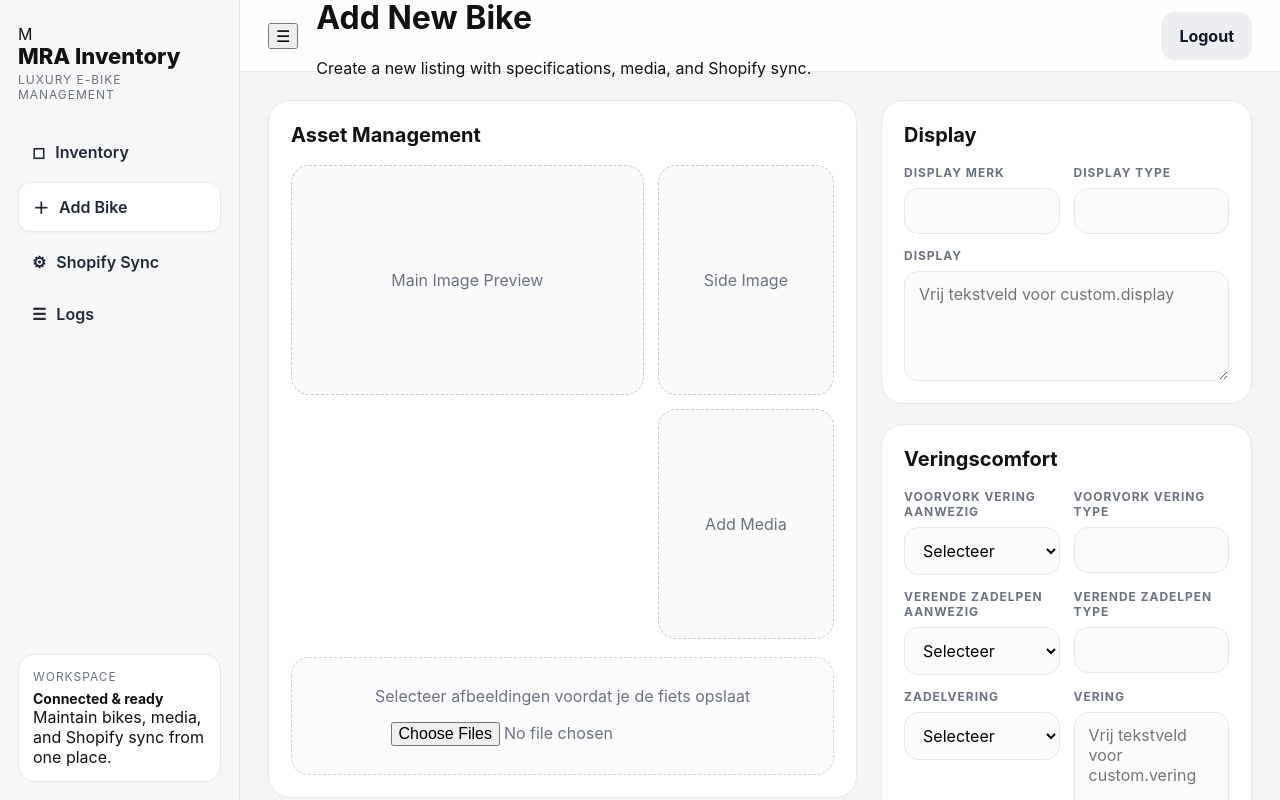
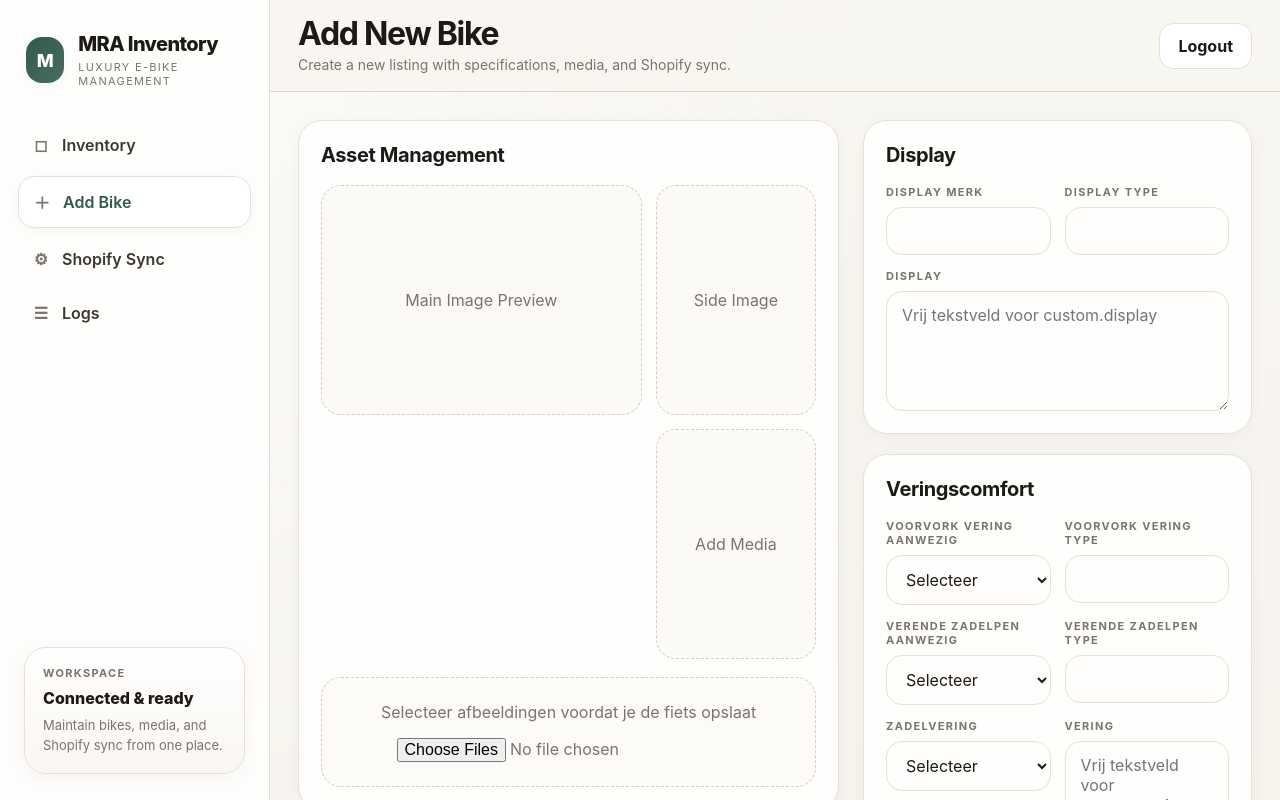
Before and after one commit to kenzy204/MRA-Inventory, a React app in the folder frontend/: page /bikes/new in a window 1280 px wide. Shown: the top 800 px of the page. Built offline with nearby package versions, Linux system fonts and the light colour scheme; no server answers; sample sign-in values are in the browser's storage; the HTML template or start-up script is replaced by a standard one.

Commit message:
Update index.css

```diff
--- a/frontend/src/index.css
+++ b/frontend/src/index.css
@@ -1,21 +1,38 @@
 :root {
-  --bg: #f4f5f7;
+  --bg: #f6f4ef;
+  --bg-soft: #fbfaf7;
   --panel: #ffffff;
-  --panel-2: #f9fafb;
-  --text: #101214;
-  --muted: #6b7280;
-  --border: #e5e7eb;
-  --black: #0b0b0c;
-  --success: #10b981;
-  --success-bg: #e7f8f1;
-  --warning: #f59e0b;
-  --warning-bg: #fff4dd;
-  --danger: #ef4444;
-  --danger-bg: #fdecec;
-  --info: #3b82f6;
-  --info-bg: #e8f1ff;
-  --sidebar-width: 240px;
-  --header-height: 72px;
+  --panel-2: #fcfbf8;
+  --text: #1d1a16;
+  --muted: #7b746b;
+  --muted-2: #9f988f;
+  --border: #e8e0d5;
+  --border-strong: #d8cdbf;
+
+  --primary: #31594d;
+  --primary-hover: #28483f;
+  --primary-soft: #edf4f1;
+
+  --accent: #b3895a;
+  --accent-soft: #f6eee4;
+
+  --success: #167c5d;
+  --success-bg: #e9f6f0;
+
+  --warning: #b7791f;
+  --warning-bg: #fff5e5;
+
+  --danger: #c24646;
+  --danger-bg: #fff0f0;
+
+  --info: #5279b8;
+  --info-bg: #edf3ff;
+
+  --shadow-sm: 0 4px 18px rgba(35, 30, 24, 0.04);
+  --shadow-md: 0 18px 40px rgba(35, 30, 24, 0.08);
+
+  --sidebar-width: 270px;
+  --header-height: 86px;
   font-family: Inter, Arial, Helvetica, sans-serif;
   color: var(--text);
   background: var(--bg);
@@ -57,35 +74,57 @@ button {
 .app-shell {
   display: flex;
   min-height: 100vh;
+  background:
+    radial-gradient(circle at top left, #fcfbf8 0%, transparent 32%),
+    linear-gradient(180deg, #f8f6f1 0%, #f3efe7 100%);
 }
 
 .sidebar {
   width: var(--sidebar-width);
-  background: #f7f7f8;
-  border-right: 1px solid var(--border);
-  padding: 24px 18px;
+  background: rgba(255, 255, 255, 0.78);
+  backdrop-filter: blur(18px);
+  border-right: 1px solid rgba(216, 205, 191, 0.7);
+  padding: 28px 18px 20px;
   position: fixed;
-  left: 0;
-  top: 0;
-  bottom: 0;
+  inset: 0 auto 0 0;
+  z-index: 40;
+  display: flex;
+  flex-direction: column;
 }
 
 .brand-block {
-  margin-bottom: 28px;
+  display: flex;
+  align-items: center;
+  gap: 14px;
+  margin-bottom: 30px;
+  padding: 4px 8px;
+}
+
+.brand-mark {
+  width: 46px;
+  height: 46px;
+  border-radius: 16px;
+  display: grid;
+  place-items: center;
+  background: linear-gradient(135deg, var(--primary) 0%, #496e62 100%);
+  color: white;
+  font-weight: 800;
+  font-size: 18px;
+  box-shadow: var(--shadow-sm);
 }
 
 .brand-title {
-  font-size: 22px;
+  margin: 0 0 4px;
+  font-size: 20px;
   font-weight: 800;
-  line-height: 1.1;
-  margin: 0 0 4px;
+  letter-spacing: -0.03em;
 }
 
 .brand-subtitle {
-  font-size: 12px;
+  font-size: 11px;
   color: var(--muted);
   text-transform: uppercase;
-  letter-spacing: 0.08em;
+  letter-spacing: 0.12em;
 }
 
 .nav-section {
@@ -97,48 +136,65 @@ button {
 .nav-link {
   display: flex;
   align-items: center;
-  gap: 10px;
-  border-radius: 12px;
-  padding: 12px 14px;
-  color: #1f2937;
+  gap: 12px;
+  padding: 13px 14px;
+  border-radius: 16px;
+  color: #3d372f;
   font-weight: 600;
+  transition: 0.2s ease;
 }
 
 .nav-link:hover {
-  background: #eceef1;
+  background: rgba(49, 89, 77, 0.06);
+  color: var(--primary);
 }
 
 .nav-link.active {
-  background: #ffffff;
+  background: var(--panel);
+  color: var(--primary);
   border: 1px solid var(--border);
-  box-shadow: 0 1px 2px rgba(16, 24, 40, 0.04);
+  box-shadow: var(--shadow-sm);
+}
+
+.nav-icon {
+  width: 18px;
+  display: inline-flex;
+  justify-content: center;
+  color: var(--muted);
 }
 
 .sidebar-footer {
-  position: absolute;
-  left: 18px;
-  right: 18px;
-  bottom: 18px;
+  margin-top: auto;
+  padding: 6px;
 }
 
 .sidebar-live-card {
-  background: #ffffff;
+  background: linear-gradient(180deg, #ffffff 0%, #faf7f2 100%);
   border: 1px solid var(--border);
-  border-radius: 16px;
-  padding: 14px;
+  border-radius: 22px;
+  padding: 18px;
+  box-shadow: var(--shadow-sm);
 }
 
 .sidebar-live-title {
-  font-size: 12px;
+  font-size: 11px;
   color: var(--muted);
-  margin-bottom: 6px;
+  margin-bottom: 8px;
   text-transform: uppercase;
-  letter-spacing: 0.08em;
+  letter-spacing: 0.12em;
+  font-weight: 700;
 }
 
 .sidebar-live-value {
-  font-size: 14px;
-  font-weight: 700;
+  font-size: 16px;
+  font-weight: 800;
+  margin-bottom: 8px;
+}
+
+.sidebar-live-note {
+  font-size: 13px;
+  color: var(--muted);
+  line-height: 1.5;
 }
 
 .main-area {
@@ -148,121 +204,90 @@ button {
 }
 
 .topbar {
-  height: var(--header-height);
+  min-height: var(--header-height);
   display: flex;
   align-items: center;
   justify-content: space-between;
-  padding: 0 28px;
-  border-bottom: 1px solid var(--border);
-  background: rgba(255, 255, 255, 0.85);
-  backdrop-filter: blur(12px);
+  gap: 18px;
+  padding: 18px 28px;
+  border-bottom: 1px solid rgba(216, 205, 191, 0.8);
+  background: rgba(248, 246, 241, 0.84);
+  backdrop-filter: blur(16px);
   position: sticky;
   top: 0;
-  z-index: 20;
+  z-index: 30;
 }
 
-.topbar-left {
+.topbar-left,
+.topbar-right {
   display: flex;
   align-items: center;
-  gap: 18px;
+  gap: 14px;
 }
 
-.topbar-tabs {
-  display: flex;
-  gap: 18px;
-  color: var(--muted);
-  font-weight: 600;
-}
-
-.topbar-tab {
-  color: var(--muted);
-}
-
-.topbar-tab.active {
+.menu-btn {
+  display: none;
+  width: 44px;
+  height: 44px;
+  border-radius: 14px;
+  border: 1px solid var(--border);
+  background: white;
   color: var(--text);
 }
 
-.topbar-right {
-  display: flex;
-  align-items: center;
-  gap: 12px;
+.page-heading-inline h1 {
+  margin: 0 0 6px;
+  font-size: 32px;
+  line-height: 1;
+  letter-spacing: -0.04em;
 }
 
-.search-box {
-  min-width: 240px;
-  background: #f7f7f8;
-  border: 1px solid var(--border);
-  border-radius: 12px;
-  padding: 10px 12px;
+.page-heading-inline p {
+  margin: 0;
   color: var(--muted);
-}
-
-.avatar-btn,
-.icon-btn {
-  width: 38px;
-  height: 38px;
-  border-radius: 12px;
-  border: 1px solid var(--border);
-  background: white;
-  display: grid;
-  place-items: center;
-}
-
-.avatar-btn {
-  font-weight: 800;
+  font-size: 14px;
 }
 
 .page-content {
   padding: 28px;
 }
 
-.page-heading-row {
-  display: flex;
-  justify-content: space-between;
-  align-items: flex-start;
-  gap: 16px;
-  margin-bottom: 24px;
-}
-
-.page-heading h1 {
-  margin: 0 0 8px;
-  font-size: 46px;
-  line-height: 1;
-  letter-spacing: -0.03em;
-}
-
-.page-heading p {
-  margin: 0;
-  color: var(--muted);
-  font-size: 16px;
-}
-
 .primary-btn,
 .secondary-btn,
-.danger-btn {
+.danger-btn,
+.table-btn {
   border: 0;
   border-radius: 14px;
-  padding: 14px 18px;
+  padding: 12px 18px;
   font-weight: 700;
-  transition: 0.15s ease;
+  transition: 0.18s ease;
 }
 
 .primary-btn {
-  background: #0a0a0a;
+  background: var(--primary);
   color: white;
+  box-shadow: 0 10px 20px rgba(49, 89, 77, 0.18);
 }
 
 .primary-btn:hover {
-  opacity: 0.92;
+  background: var(--primary-hover);
+  transform: translateY(-1px);
 }
 
 .secondary-btn {
-  background: #eceef1;
-  color: #111827;
+  background: white;
+  color: var(--text);
+  border: 1px solid var(--border);
+}
+
+.secondary-btn:hover,
+.table-btn:hover {
+  border-color: var(--border-strong);
+  background: var(--bg-soft);
 }
 
 .danger-btn {
-  background: #111827;
+  background: var(--danger);
   color: white;
 }
 
@@ -270,47 +295,56 @@ button {
   display: grid;
   grid-template-columns: repeat(4, minmax(180px, 1fr));
   gap: 18px;
-  margin-bottom: 22px;
+  margin-bottom: 24px;
 }
 
 .stat-card {
-  background: white;
+  background: rgba(255, 255, 255, 0.85);
   border: 1px solid var(--border);
-  border-radius: 20px;
-  padding: 18px 20px;
-  min-height: 110px;
+  border-radius: 24px;
+  padding: 20px 22px;
+  min-height: 120px;
+  box-shadow: var(--shadow-sm);
 }
 
 .stat-card.dark {
-  background: linear-gradient(180deg, #0f172a 0%, #020617 100%);
+  background: linear-gradient(160deg, #27453c 0%, #152a23 100%);
   color: white;
   border: 0;
+  box-shadow: var(--shadow-md);
 }
 
 .stat-label {
   color: var(--muted);
-  font-size: 12px;
+  font-size: 11px;
   font-weight: 700;
   text-transform: uppercase;
-  letter-spacing: 0.08em;
-  margin-bottom: 12px;
+  letter-spacing: 0.12em;
+  margin-bottom: 14px;
 }
 
 .stat-card.dark .stat-label {
-  color: rgba(255, 255, 255, 0.72);
+  color: rgba(255, 255, 255, 0.75);
 }
 
 .stat-value {
-  font-size: 42px;
+  font-size: 38px;
   line-height: 1;
   font-weight: 800;
   letter-spacing: -0.04em;
 }
 
+.panel,
+.form-card,
+.side-status-card,
+.login-card {
+  background: rgba(255, 255, 255, 0.88);
+  border: 1px solid var(--border);
+  border-radius: 24px;
+  box-shadow: var(--shadow-sm);
+}
+
 .panel {
-  background: white;
-  border: 1px solid var(--border);
-  border-radius: 20px;
   padding: 20px;
 }
 
@@ -323,17 +357,28 @@ button {
 
 .input,
 .select,
-.textarea {
+.textarea,
+.search-box {
   width: 100%;
   border: 1px solid var(--border);
-  background: #fbfbfc;
-  border-radius: 14px;
-  padding: 12px 14px;
+  background: #fffefc;
+  border-radius: 16px;
+  padding: 13px 15px;
   outline: none;
+  color: var(--text);
+  transition: 0.18s ease;
+}
+
+.input:focus,
+.select:focus,
+.textarea:focus,
+.search-box:focus {
+  border-color: rgba(49, 89, 77, 0.45);
+  box-shadow: 0 0 0 4px rgba(49, 89, 77, 0.08);
 }
 
 .textarea {
-  min-height: 110px;
+  min-height: 120px;
   resize: vertical;
 }
 
@@ -348,40 +393,34 @@ button {
 
 .inventory-table th {
   text-align: left;
-  color: #6b7280;
-  font-size: 12px;
+  color: var(--muted);
+  font-size: 11px;
   text-transform: uppercase;
-  letter-spacing: 0.07em;
-  padding: 12px 10px;
+  letter-spacing: 0.12em;
+  padding: 14px 10px;
   border-bottom: 1px solid var(--border);
 }
 
 .inventory-table td {
   padding: 16px 10px;
-  border-bottom: 1px solid #f0f2f4;
+  border-bottom: 1px solid #f1ebe2;
   vertical-align: middle;
 }
 
-.bike-cell {
-  display: flex;
-  align-items: center;
-  gap: 14px;
-}
-
 .bike-thumb {
-  width: 72px;
-  height: 56px;
-  border-radius: 12px;
+  width: 76px;
+  height: 58px;
+  border-radius: 16px;
   object-fit: cover;
   border: 1px solid var(--border);
-  background: #f3f4f6;
+  background: #f3f1ed;
 }
 
 .bike-thumb-placeholder {
-  width: 72px;
-  height: 56px;
-  border-radius: 12px;
-  background: #eef1f4;
+  width: 76px;
+  height: 58px;
+  border-radius: 16px;
+  background: #f1ece6;
   border: 1px solid var(--border);
 }
 
@@ -402,7 +441,7 @@ button {
 .stock-indicator {
   font-size: 12px;
   font-weight: 700;
-  margin-left: 6px;
+  margin-left: 8px;
 }
 
 .stock-ok {
@@ -421,8 +460,8 @@ button {
   display: inline-flex;
   align-items: center;
   justify-content: center;
-  min-width: 86px;
-  padding: 8px 10px;
+  min-width: 96px;
+  padding: 8px 12px;
   border-radius: 999px;
   font-size: 12px;
   font-weight: 800;
@@ -457,14 +496,13 @@ button {
 .table-btn {
   border: 1px solid var(--border);
   background: white;
-  padding: 8px 12px;
-  border-radius: 10px;
-  font-weight: 700;
+  color: var(--text);
+  padding: 9px 12px;
 }
 
 .form-grid {
   display: grid;
-  grid-template-columns: 1.35fr 0.85fr;
+  grid-template-columns: 1.28fr 0.92fr;
   gap: 24px;
 }
 
@@ -474,16 +512,15 @@ button {
   gap: 20px;
 }
 
-.form-card {
-  background: white;
-  border: 1px solid var(--border);
-  border-radius: 22px;
+.form-card,
+.side-status-card {
   padding: 22px;
 }
 
 .form-card h3 {
   margin: 0 0 18px;
   font-size: 20px;
+  letter-spacing: -0.02em;
 }
 
 .form-card h4 {
@@ -491,16 +528,18 @@ button {
   font-size: 15px;
 }
 
-.field-grid-2 {
+.field-grid-2,
+.field-grid-3 {
   display: grid;
-  grid-template-columns: 1fr 1fr;
   gap: 14px;
 }
 
+.field-grid-2 {
+  grid-template-columns: 1fr 1fr;
+}
+
 .field-grid-3 {
-  display: grid;
   grid-template-columns: 1fr 1fr 1fr;
-  gap: 14px;
 }
 
 .field {
@@ -510,9 +549,9 @@ button {
 }
 
 .field label {
-  font-size: 12px;
+  font-size: 11px;
   text-transform: uppercase;
-  letter-spacing: 0.08em;
+  letter-spacing: 0.12em;
   color: var(--muted);
   font-weight: 700;
 }
@@ -528,7 +567,7 @@ button {
   width: 100%;
   height: 230px;
   object-fit: cover;
-  border-radius: 18px;
+  border-radius: 20px;
   border: 1px solid var(--border);
 }
 
@@ -540,9 +579,9 @@ button {
 
 .asset-upload-box {
   height: 230px;
-  border: 1px dashed #c7ccd3;
-  border-radius: 18px;
-  background: #fafafa;
+  border: 1px dashed var(--border-strong);
+  border-radius: 20px;
+  background: #fbfaf7;
   display: flex;
   align-items: center;
   justify-content: center;
@@ -552,19 +591,16 @@ button {
 }
 
 .dropzone {
-  border: 1px dashed #cfd4dc;
-  border-radius: 18px;
-  padding: 28px;
-  background: #fbfbfc;
+  border: 1px dashed var(--border-strong);
+  border-radius: 20px;
+  padding: 24px;
+  background: #fcfbf8;
   text-align: center;
   color: var(--muted);
 }
 
 .side-status-card {
-  background: linear-gradient(180deg, #ffffff 0%, #fbfbfc 100%);
-  border: 1px solid var(--border);
-  border-radius: 22px;
-  padding: 22px;
+  background: linear-gradient(180deg, #ffffff 0%, #faf7f2 100%);
 }
 
 .side-status-meta {
@@ -576,24 +612,26 @@ button {
 .warning-box {
   border-radius: 16px;
   padding: 14px;
-  background: #fff4f4;
-  color: #b42318;
-  border: 1px solid #f6d1d1;
+  background: #fff5f5;
+  color: #a93f3f;
+  border: 1px solid #f1d3d3;
   font-size: 13px;
   font-weight: 600;
 }
 
-.settings-grid {
+.settings-grid,
+.details-grid {
   display: grid;
-  grid-template-columns: 1.4fr 0.8fr;
+  grid-template-columns: 1.3fr 0.9fr;
   gap: 24px;
 }
 
 .sync-summary-card {
-  background: linear-gradient(180deg, #1e293b 0%, #0f172a 100%);
+  background: linear-gradient(160deg, #27453c 0%, #152a23 100%);
   color: white;
-  border-radius: 22px;
+  border-radius: 24px;
   padding: 24px;
+  box-shadow: var(--shadow-md);
 }
 
 .sync-summary-card .big-number {
@@ -613,15 +651,15 @@ button {
 .pill {
   padding: 8px 12px;
   border-radius: 999px;
-  background: #f3f4f6;
-  color: #111827;
+  background: #f4efe8;
+  color: #342f29;
   font-size: 12px;
   font-weight: 700;
 }
 
 .pill.green {
-  background: #e9f9f1;
-  color: #067647;
+  background: #e9f6f0;
+  color: #0f6a4c;
 }
 
 .log-table {
@@ -632,7 +670,7 @@ button {
 .log-table th,
 .log-table td {
   padding: 14px 10px;
-  border-bottom: 1px solid #eff2f4;
+  border-bottom: 1px solid #f1ebe2;
   text-align: left;
 }
 
@@ -640,17 +678,16 @@ button {
   min-height: 100vh;
   display: grid;
   place-items: center;
-  background: linear-gradient(180deg, #f8f9fb 0%, #eef1f4 100%);
+  padding: 24px;
+  background:
+    radial-gradient(circle at top, #fffaf2 0%, transparent 34%),
+    linear-gradient(180deg, #f8f5ef 0%, #f0ebe2 100%);
 }
 
 .login-card {
   width: 100%;
-  max-width: 460px;
-  background: white;
-  border: 1px solid var(--border);
-  border-radius: 26px;
-  padding: 30px;
-  box-shadow: 0 10px 30px rgba(15, 23, 42, 0.06);
+  max-width: 440px;
+  padding: 32px;
 }
 
 .login-title {
@@ -671,62 +708,8 @@ button {
   margin-top: 12px;
 }
 
-.details-grid {
-  display: grid;
-  grid-template-columns: 1.2fr 0.8fr;
-  gap: 24px;
-}
-
-.details-hero {
-  display: grid;
-  grid-template-columns: 1fr;
-  gap: 14px;
-}
-
-.hero-main-image {
-  width: 100%;
-  height: 360px;
-  object-fit: cover;
-  border-radius: 22px;
-  border: 1px solid var(--border);
-}
-
-.thumb-row {
-  display: flex;
-  gap: 10px;
-  flex-wrap: wrap;
-}
-
-.thumb-small {
-  width: 108px;
-  height: 84px;
-  object-fit: cover;
-  border-radius: 14px;
-  border: 1px solid var(--border);
-}
-
-.specs-grid {
-  display: grid;
-  grid-template-columns: 1fr 1fr;
-  gap: 14px 24px;
-}
-
-.spec-item {
-  padding: 10px 0;
-  border-bottom: 1px solid #eef1f4;
-}
-
-.spec-label {
-  font-size: 12px;
-  color: var(--muted);
-  text-transform: uppercase;
-  letter-spacing: 0.07em;
-  margin-bottom: 6px;
-  font-weight: 700;
-}
-
-.spec-value {
-  font-weight: 700;
+.mobile-overlay {
+  display: none;
 }
 
 @media (max-width: 1200px) {
@@ -740,11 +723,30 @@ button {
   .filters-row {
     grid-template-columns: 1fr 1fr;
   }
+
+  .page-heading-inline h1 {
+    font-size: 28px;
+  }
 }
 
-@media (max-width: 900px) {
+@media (max-width: 960px) {
   .sidebar {
-    display: none;
+    transform: translateX(-100%);
+    transition: transform 0.24s ease;
+    box-shadow: var(--shadow-md);
+  }
+
+  .sidebar.open {
+    transform: translateX(0);
+  }
+
+  .mobile-overlay {
+    display: block;
+    position: fixed;
+    inset: 0;
+    background: rgba(23, 18, 12, 0.35);
+    border: 0;
+    z-index: 35;
   }
 
   .main-area {
@@ -752,21 +754,104 @@ button {
     width: 100%;
   }
 
-  .field-grid-2,
-  .field-grid-3,
-  .asset-gallery {
-    grid-template-columns: 1fr;
+  .menu-btn {
+    display: grid;
+    place-items: center;
   }
 
   .topbar {
-    padding: 0 16px;
+    padding: 16px 18px;
+    align-items: flex-start;
+    flex-direction: column;
+  }
+
+  .topbar-left,
+  .topbar-right {
+    width: 100%;
+    justify-content: space-between;
   }
 
   .page-content {
     padding: 18px;
   }
 
-  .page-heading h1 {
-    font-size: 34px;
+  .field-grid-2,
+  .field-grid-3,
+  .asset-gallery,
+  .filters-row {
+    grid-template-columns: 1fr;
+  }
+
+  .card-grid {
+    grid-template-columns: 1fr 1fr;
+  }
+
+  .inventory-table thead {
+    display: none;
+  }
+
+  .inventory-table,
+  .inventory-table tbody,
+  .inventory-table tr,
+  .inventory-table td {
+    display: block;
+    width: 100%;
+  }
+
+  .inventory-table tr {
+    padding: 14px 0;
+    border-bottom: 1px solid #efe8de;
+  }
+
+  .inventory-table td {
+    border-bottom: 0;
+    padding: 10px 0;
+  }
+
+  .table-actions {
+    margin-top: 6px;
+  }
+
+  .table-btn,
+  .primary-btn,
+  .secondary-btn {
+    justify-content: center;
   }
 }
+
+@media (max-width: 640px) {
+  .card-grid {
+    grid-template-columns: 1fr;
+  }
+
+  .page-heading-inline h1 {
+    font-size: 24px;
+  }
+
+  .page-heading-inline p {
+    font-size: 13px;
+  }
+
+  .form-card,
+  .side-status-card,
+  .panel,
+  .login-card {
+    padding: 18px;
+    border-radius: 20px;
+  }
+
+  .asset-main img,
+  .asset-side img,
+  .asset-upload-box {
+    height: 190px;
+  }
+
+  .topbar-right {
+    flex-wrap: wrap;
+    gap: 10px;
+  }
+
+  .topbar-right > * {
+    width: 100%;
+  }
+}
```
